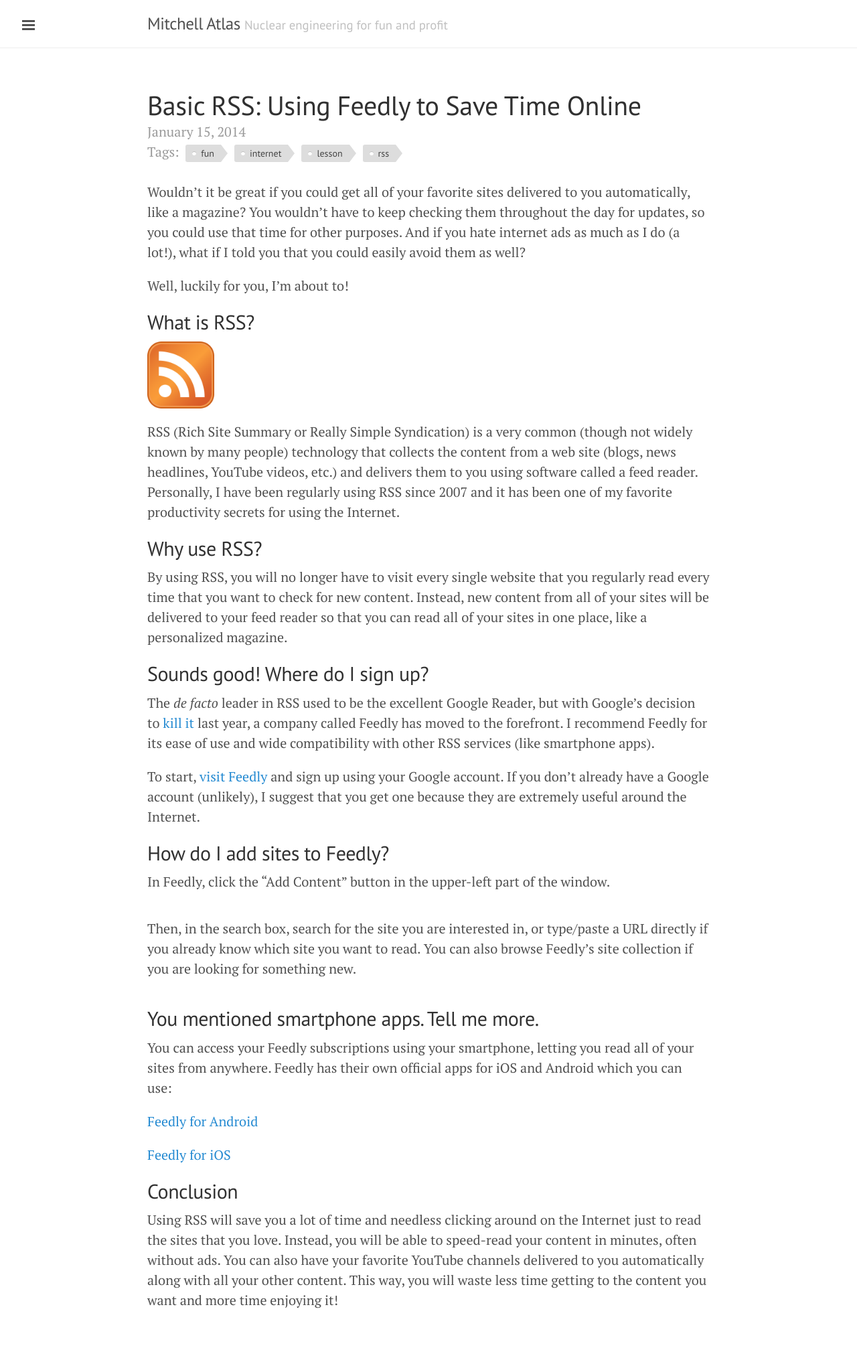
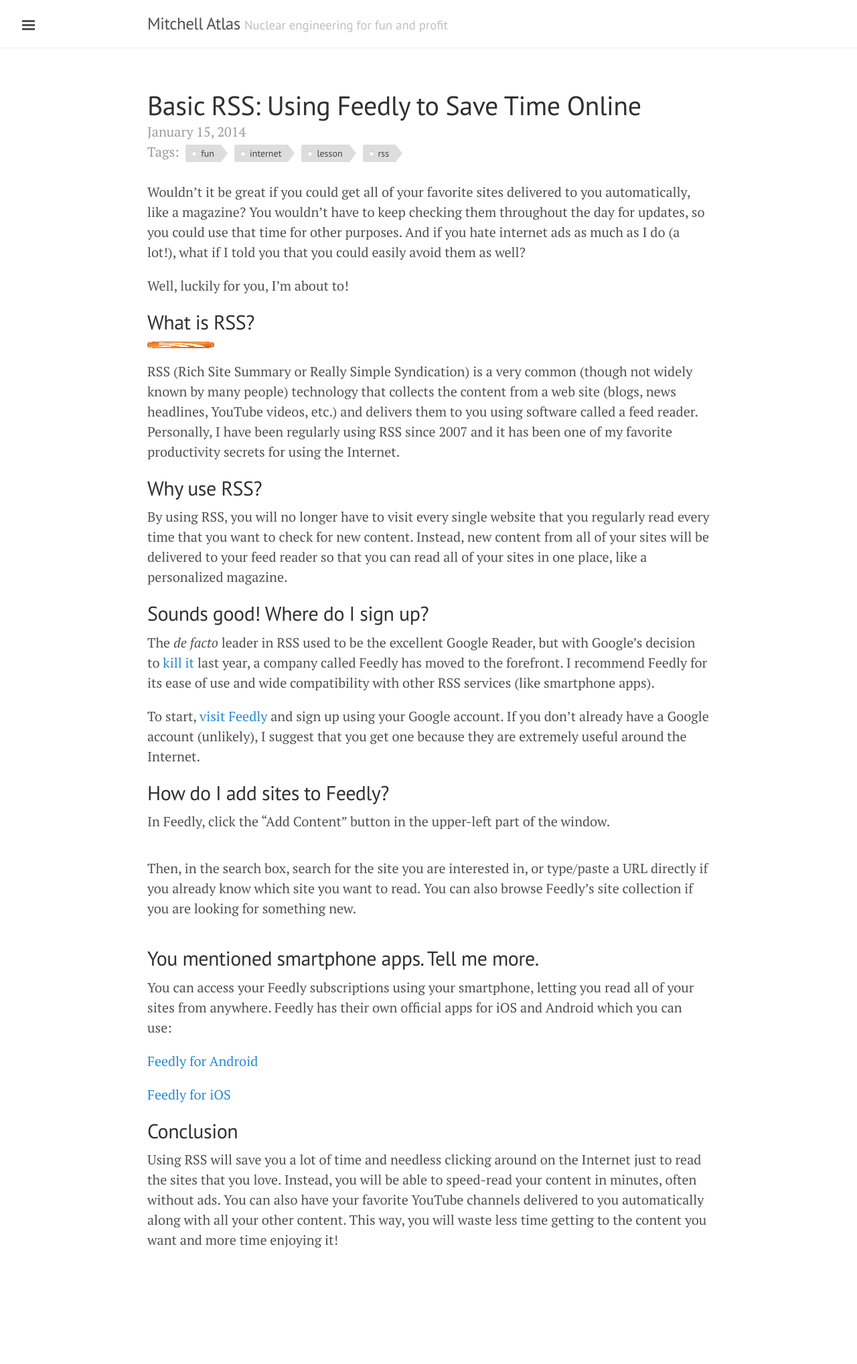
Before and after one commit to xatlasm/xatlasm.github.io, a Jekyll site: the page built from _posts/2014-01-15-basic-rss-using-feedly-to-save-time-online/2014-01-15-basic-rss-using-feedly-to-save-time-online.md, in a window 1280 px wide. Shown: the whole page at 67% size. Built offline with Jekyll 4.4.1, drawn with Linux system fonts in a browser that asks for light colours; comment, search, counter and statistics services are not loaded; after the commit the page ends 1947 px from its top, so only the background shows below that.

Commit message:
resize image and add rss

```diff
--- a/_config.yml
+++ b/_config.yml
@@ -13,7 +13,7 @@
 tagline:             'Nuclear engineering for fun and profit'
 description:
 profilepic:          '/assets/profilepic/smallprofile.jpg'
-url:                 http://xatlasm.github.io
+url:                 https://xatlasm.github.io
 baseurl:             /
 post_assets_url:     /assets/posts
 paginate:            5
--- a/_posts/2014-01-15-basic-rss-using-feedly-to-save-time-online/2014-01-15-basic-rss-using-feedly-to-save-time-online.md
+++ b/_posts/2014-01-15-basic-rss-using-feedly-to-save-time-online/2014-01-15-basic-rss-using-feedly-to-save-time-online.md
@@ -16,7 +16,7 @@
 
 What is RSS?
 ------------
-![]({{ site.url }}/assets/posts/images/rss.png){:height="100px" width="100px"}
+![]({{ site.url }}/assets/posts/images/rss.png){:height="10rem" width="100rem"}
 
 RSS (Rich Site Summary or Really Simple Syndication) is a very common
 (though not widely known by many people) technology that collects the
```
